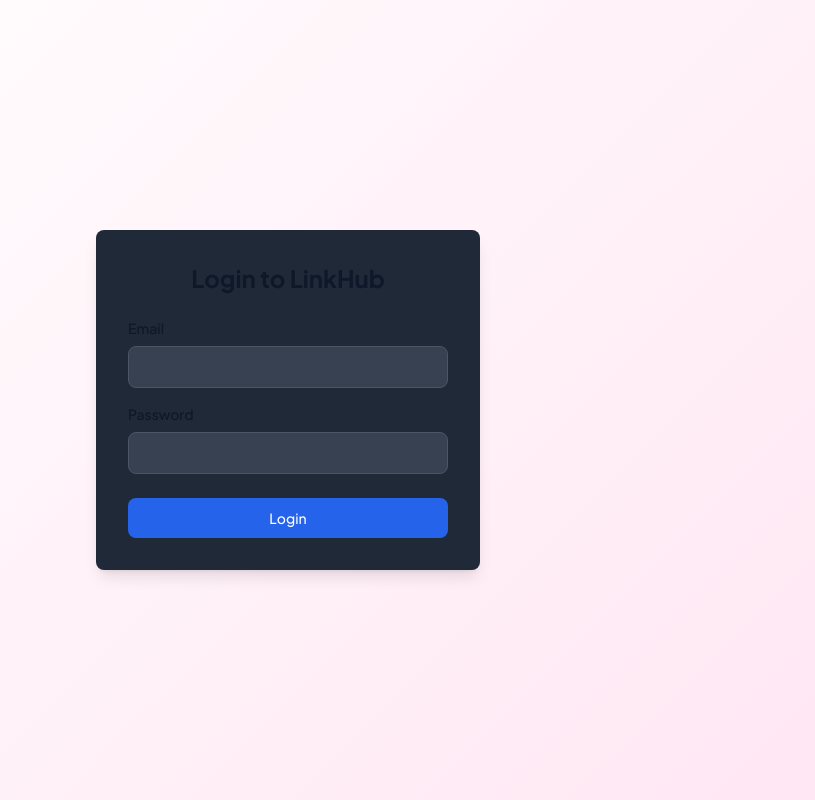
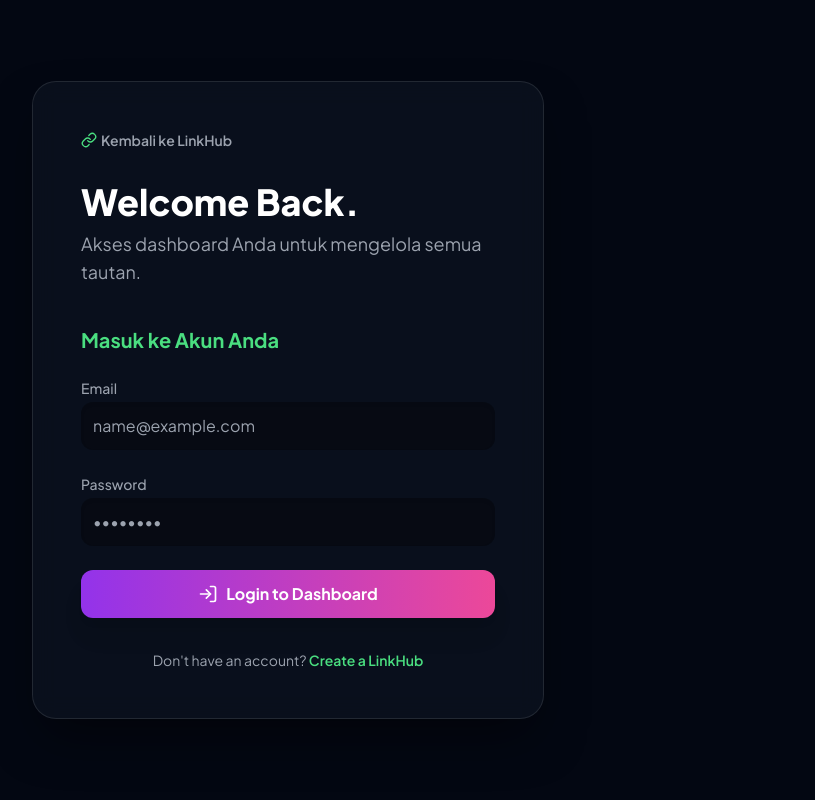
Before and after one commit to ihksanblny/link-hub, a Next.js app in the folder linkhub-frontend/: page /login in a window 1280 px wide. Shown: the whole page, without its empty margins (352-1167 px from the left). Built offline with nearby package versions, Linux system fonts and the light colour scheme.

Commit message:
style: (Frontend) Login dan Register page

```diff
--- a/linkhub-frontend/src/app/login/page.tsx
+++ b/linkhub-frontend/src/app/login/page.tsx
@@ -1,29 +1,23 @@
 // 'use client' adalah perintah untuk Next.js.
-// Ini memberitahu bahwa komponen ini adalah komponen interaktif yang
-// akan berjalan di browser, bukan hanya di server.
-// Kita membutuhkannya karena kita akan menggunakan hooks seperti useState.
 'use client';
 
 // Kita import 'useState' dari React untuk mengelola state (data) di dalam komponen.
 import { useState } from 'react';
 import { useRouter } from 'next/navigation';
 import { useAuth } from '@/context/AuthContext';
+import Link from 'next/link';
+import { LogIn, UserPlus, LinkIcon } from 'lucide-react'; // Import ikon
 
 export default function LoginPage() {
-  // Kita buat dua 'state' untuk menyimpan nilai dari input email dan password.
-  // 'email' adalah variabel penyimpan nilainya.
-  // 'setEmail' adalah fungsi untuk mengubah nilainya.
   const [email, setEmail] = useState('');
   const [password, setPassword] = useState('');
-  const router = useRouter(); // Inisialisasi router
-  const { login } = useAuth(); // Ambil fungsi login dari Context
+  const router = useRouter();
+  const { login } = useAuth();
 
   // Fungsi ini akan dijalankan saat tombol 'Login' ditekan.
   const handleSubmit = async (event: React.FormEvent) => {
-    // Mencegah browser me-reload halaman saat form disubmit.
     event.preventDefault();
 
-    // Mengambil URL API dari environment variable.
     const apiUrl = process.env.NEXT_PUBLIC_API_URL;
 
     try {
@@ -38,15 +32,10 @@
       const data = await response.json();
 
       if (!response.ok) {
-        // Jika login gagal (misal: password salah), tampilkan pesan error.
         alert(`Login Gagal: ${data.message}`);
       } else {
-        // Jika login berhasil, tampilkan pesan sukses dan tokennya.
-        // Nanti kita akan simpan token ini, untuk sekarang kita tampilkan saja.
         const accessToken = data.data.session.access_token
         login(accessToken);
-
-        // Redirect ke halaman dashboard setelah login sukses
         router.push('/dashboard');
       }
     } catch (error) {
@@ -56,44 +45,80 @@
   };
 
   return (
-    <main className="flex min-h-screen items-center justify-center">
-      <form
-        onSubmit={handleSubmit}
-        className="bg-gray-800 p-8 rounded-lg shadow-lg w-full max-w-sm"
+    // Container utama: Dark Theme (bg-gray-950)
+    <div className="min-h-screen bg-gray-950 flex items-center justify-center p-4 sm:p-8">
+
+      {/* Container Card Login (Single Column, Glassmorphism) */}
+      <div
+        className="bg-gray-900/50 rounded-3xl backdrop-blur-md shadow-2xl shadow-black/50 p-0
+                   flex w-full max-w-lg overflow-hidden border border-white/10" // Max-w lebih kecil
       >
-        <h1 className="text-2xl font-bold mb-6 text-center">Login to LinkHub</h1>
 
-        <div className="mb-4">
-          <label htmlFor="email" className="block mb-2 text-sm font-medium">Email</label>
+        {/* Kolom Penuh: Formulir Login */}
+        <div className="w-full p-8 sm:p-12">
+
+          {/* Tombol Kembali ke Homepage (Elegan) */}
+          <Link href="/" className="flex items-center text-sm font-semibold text-gray-400 hover:text-white mb-8">
+            <LinkIcon className="h-4 w-4 mr-1 text-green-400" /> Kembali ke LinkHub
+          </Link>
+
+          <div className="space-y-8 mt-4">
+            <header className="space-y-2">
+              <h1 className="text-4xl font-extrabold text-white">Welcome Back.</h1>
+              <p className="text-lg text-gray-400">
+                Akses dashboard Anda untuk mengelola semua tautan.
+              </p>
+            </header>
+
+            {/* Form Login */}
+            <form onSubmit={handleSubmit} className="space-y-6">
+              <h2 className="text-xl font-bold text-green-400 pt-2">Masuk ke Akun Anda</h2>
+
+              {/* Field Email */}
+              <div>
+                <label htmlFor="email" className="block text-sm font-medium text-gray-400">Email</label>
                 <input
                   type="email"
                   id="email"
                   value={email}
-            onChange={(e) => setEmail(e.target.value)} // Setiap ketikan akan update state 'email'
-            className="bg-gray-700 border border-gray-600 text-white text-sm rounded-lg block w-full p-2.5"
+                  onChange={(e) => setEmail(e.target.value)}
+                  placeholder="name@example.com"
+                  className="mt-1 w-full rounded-xl p-3 bg-black/30 text-white shadow-inner focus:ring-purple-500 focus:border-purple-500 transition-shadow"
                   required
                 />
               </div>
 
-        <div className="mb-6">
-          <label htmlFor="password" className="block mb-2 text-sm font-medium">Password</label>
+              {/* Field Password */}
+              <div>
+                <label htmlFor="password" className="block text-sm font-medium text-gray-400">Password</label>
                 <input
                   type="password"
                   id="password"
                   value={password}
-            onChange={(e) => setPassword(e.target.value)} // Setiap ketikan akan update state 'password'
-            className="bg-gray-700 border border-gray-600 text-white text-sm rounded-lg block w-full p-2.5"
+                  onChange={(e) => setPassword(e.target.value)}
+                  placeholder="••••••••"
+                  className="mt-1 w-full rounded-xl p-3 bg-black/30 text-white shadow-inner focus:ring-purple-500 focus:border-purple-500 transition-shadow"
                   required
                 />
               </div>
 
+              {/* Tombol Login */}
               <button
                 type="submit"
-          className="w-full text-white bg-blue-600 hover:bg-blue-700 font-medium rounded-lg text-sm px-5 py-2.5 text-center"
+                className="w-full text-white font-bold py-3 rounded-xl transition-all duration-300 flex items-center justify-center space-x-2 mt-8
+                           bg-gradient-to-r from-purple-600 to-pink-500 hover:scale-[1.01] hover:shadow-lg shadow-xl"
               >
-          Login
+                <LogIn className="h-5 w-5" /> <span>Login to Dashboard</span>
               </button>
+
+              <p className="text-center text-sm text-gray-400 pt-2">
+                Don't have an account? <Link href="/register" className="font-semibold text-green-400 hover:underline">Create a LinkHub</Link>
+              </p>
             </form>
-    </main>
+          </div>
+        </div>
+
+      </div>
+    </div>
   );
 }
--- /dev/null
+++ b/linkhub-frontend/src/app/register/page.tsx
@@ -0,0 +1,116 @@
+// src/app/register/page.tsx
+import Link from "next/link";
+import { LinkIcon, UserPlus } from "lucide-react";
+
+// Komponen Register
+export default function RegisterPage() {
+  return (
+    // Container utama: Dark Theme (bg-gray-950)
+    <div className="min-h-screen bg-gray-950 flex items-center justify-center p-4 sm:p-8">
+
+      {/* Container utama Card (Glassmorphism halus) */}
+      <div
+        className="bg-gray-900/50 rounded-3xl backdrop-blur-md shadow-2xl shadow-black/50 p-0
+                   flex w-full max-w-7xl overflow-hidden border border-white/10"
+      >
+
+        {/* Kolom Kiri: Mockup Pratinjau LinkHub */}
+        <div className="hidden lg:block w-1/2 p-12 bg-gray-900 relative border-r border-white/10">
+
+          {/* HANYA PERTAHANKAN TOMBOL KEMBALI KE LINKHUB */}
+          <Link href="/" className="flex items-center text-sm font-semibold text-gray-400 hover:text-white mb-10">
+            <LinkIcon className="h-4 w-4 mr-1 text-green-400" /> Kembali ke LinkHub
+          </Link>
+
+          {/* Mockup Ponsel di Tengah */}
+          <div className="flex justify-center">
+            <div className="w-[300px] h-[600px] rounded-[36px] bg-black shadow-2xl overflow-hidden border-[12px] border-gray-800 relative">
+
+              {/* Konten Mockup LinkHub (Static Preview) */}
+              <div className="p-4 flex flex-col items-center">
+                <div className="w-16 h-16 rounded-full bg-gradient-to-br from-green-400 to-green-600 mt-4 border-2 border-white/50 shadow-lg"></div>
+                <p className="text-white font-bold mt-3 text-lg">@usernameanda</p>
+                <p className="text-gray-400 text-xs">Your LinkHub Profile Preview</p>
+
+                {/* Contoh Link */}
+                <div className="w-full mt-8 space-y-3">
+                  <div className="w-full h-10 bg-white/10 hover:bg-white/20 rounded-xl flex items-center justify-center text-white text-sm transition-colors backdrop-blur-sm border border-white/5">Latest Video Link</div>
+                  <div className="w-full h-10 bg-white/10 hover:bg-white/20 rounded-xl flex items-center justify-center text-white text-sm transition-colors backdrop-blur-sm border border-white/5">Latest Project</div>
+                  <div className="w-full h-10 bg-white/10 hover:bg-white/20 rounded-xl flex items-center justify-center text-white text-sm transition-colors backdrop-blur-sm border border-white/5">Contact Me</div>
+                </div>
+              </div>
+            </div>
+          </div>
+        </div>
+
+        {/* Kolom Kanan: Formulir Register (Lebih Minimalis & Elegan) */}
+        <div className="w-full lg:w-1/2 p-8 sm:p-12">
+
+          {/* MENGHILANGKAN NAVIGASI SEKUNDER DI SINI */}
+
+          <div className="space-y-10 mt-8"> {/* Tambah margin atas agar tidak terlalu ke atas */}
+            <header className="space-y-3">
+              <h1 className="text-5xl font-extrabold text-white">Let's make it yours.</h1> {/* Font lebih besar */}
+              <p className="text-lg text-gray-400"> {/* Font lebih besar */}
+                Buat akun Anda. Anda bisa menambahkan dan mengelola link Anda setelah login.
+              </p>
+            </header>
+
+            {/* Form Register Akun */}
+            <form className="space-y-6">
+              <h2 className="text-xl font-bold text-green-400">Buat Akun LinkHub</h2>
+
+              {/* Field Email */}
+              <div>
+                <label htmlFor="email" className="block text-sm font-medium text-gray-400">Email</label>
+                <input
+                  type="email"
+                  id="email"
+                  placeholder="name@example.com"
+                  // Styling Input Tetap Modern
+                  className="mt-1 w-full rounded-xl p-3 bg-black/30 text-white shadow-inner focus:ring-purple-500 focus:border-purple-500 transition-shadow"
+                />
+              </div>
+
+              {/* Field Password */}
+              <div>
+                <label htmlFor="password" className="block text-sm font-medium text-gray-400">Password</label>
+                <input
+                  type="password"
+                  id="password"
+                  placeholder="••••••••"
+                  className="mt-1 w-full rounded-xl p-3 bg-black/30 text-white shadow-inner focus:ring-purple-500 focus:border-purple-500 transition-shadow"
+                />
+              </div>
+
+              {/* Field Username */}
+              <div>
+                <label htmlFor="username" className="block text-sm font-medium text-gray-400">Username Profil</label>
+                <input
+                  type="text"
+                  id="username"
+                  placeholder="username_anda"
+                  className="mt-1 w-full rounded-xl p-3 bg-black/30 text-white shadow-inner focus:ring-purple-500 focus:border-purple-500 transition-shadow"
+                />
+              </div>
+
+              {/* Tombol Register */}
+              <button
+                type="submit"
+                className="w-full text-white font-bold py-3 rounded-xl transition-all duration-300 flex items-center justify-center space-x-2 mt-8
+                           bg-gradient-to-r from-purple-600 to-pink-500 hover:scale-[1.01] hover:shadow-lg shadow-xl"
+              >
+                <UserPlus className="h-5 w-5" /> <span>Create My LinkHub</span>
+              </button>
+
+              <p className="text-center text-sm text-gray-400 pt-2">
+                Already have an account? <Link href="/login" className="font-semibold text-green-400 hover:underline">Log in</Link>
+              </p>
+            </form>
+          </div>
+        </div>
+
+      </div>
+    </div>
+  );
+}
```
Also changed, not shown: 1 other file (tests, documents, lock files or other folders). Lines whose indentation alone changed are shown as unchanged.
